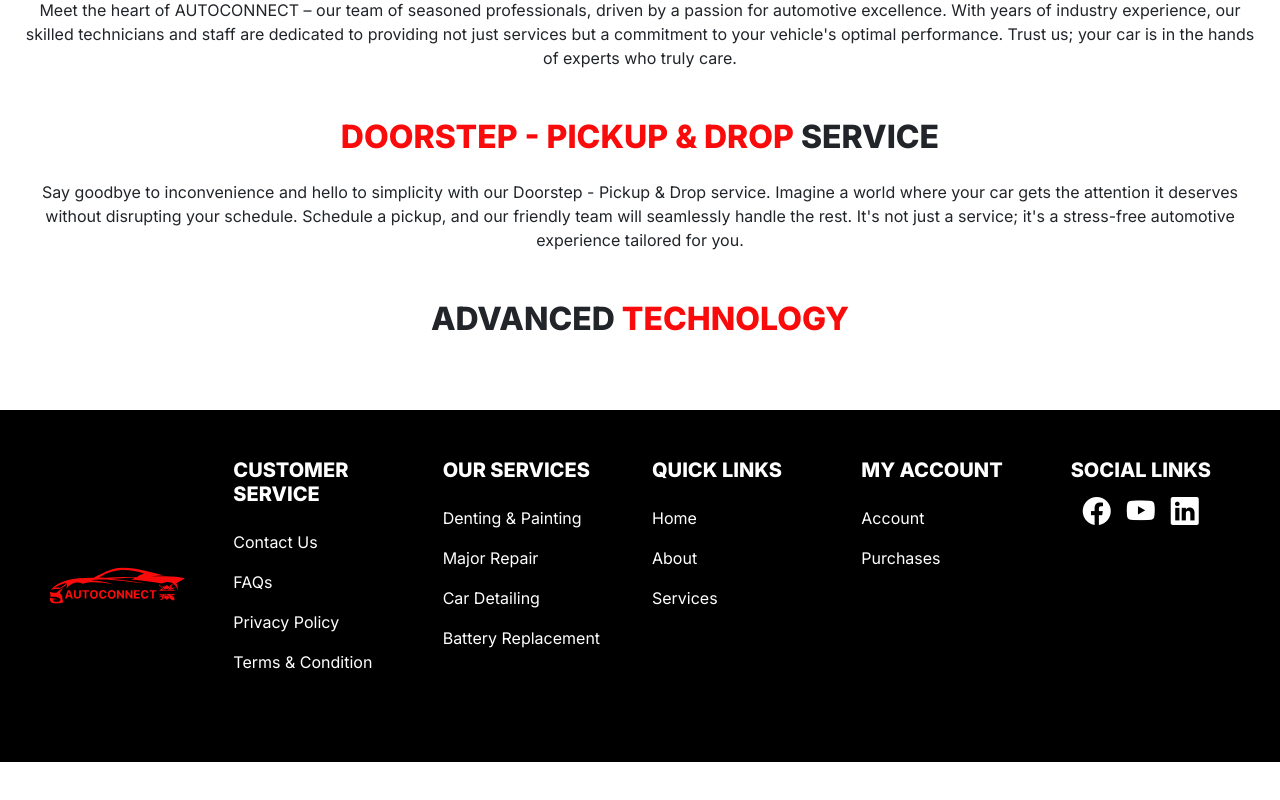
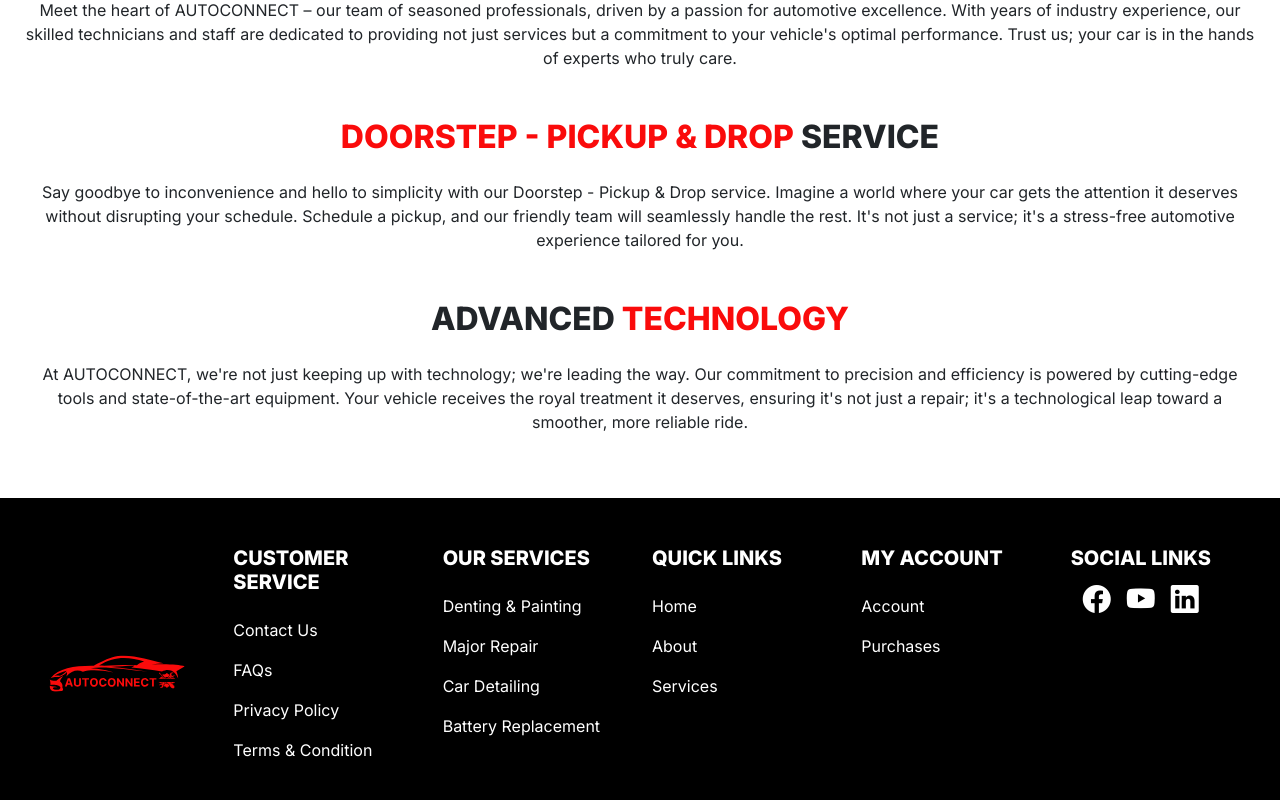
Before and after one commit to jaspherbagor/AutoConnect, a React (Create React App) app in the folder front-end/: page /about in a window 1280 px wide. Shown: the part 1284-2084 px from the top of the page. Before the commit the page ends 2046 px from the top, so only its background shows below. Built offline with nearby package versions, Linux system fonts and the light colour scheme.

Commit message:
added a text content for the advance technology

```diff
--- a/front-end/src/components/pages/client/about.jsx
+++ b/front-end/src/components/pages/client/about.jsx
@@ -44,6 +44,7 @@ const About = () => {
             <p>Say goodbye to inconvenience and hello to simplicity with our Doorstep - Pickup & Drop service. Imagine a world where your car gets the attention it deserves without disrupting your schedule. Schedule a pickup, and our friendly team will seamlessly handle the rest. It's not just a service; it's a stress-free automotive experience tailored for you.</p>
 
             <h2 className="fw-bolder text-center mt-5 mb-4">ADVANCED <span>TECHNOLOGY</span></h2>
+            <p>At AUTOCONNECT, we're not just keeping up with technology; we're leading the way. Our commitment to precision and efficiency is powered by cutting-edge tools and state-of-the-art equipment. Your vehicle receives the royal treatment it deserves, ensuring it's not just a repair; it's a technological leap toward a smoother, more reliable ride.</p>
         </section>
 
         <ClientFooter/>
```
